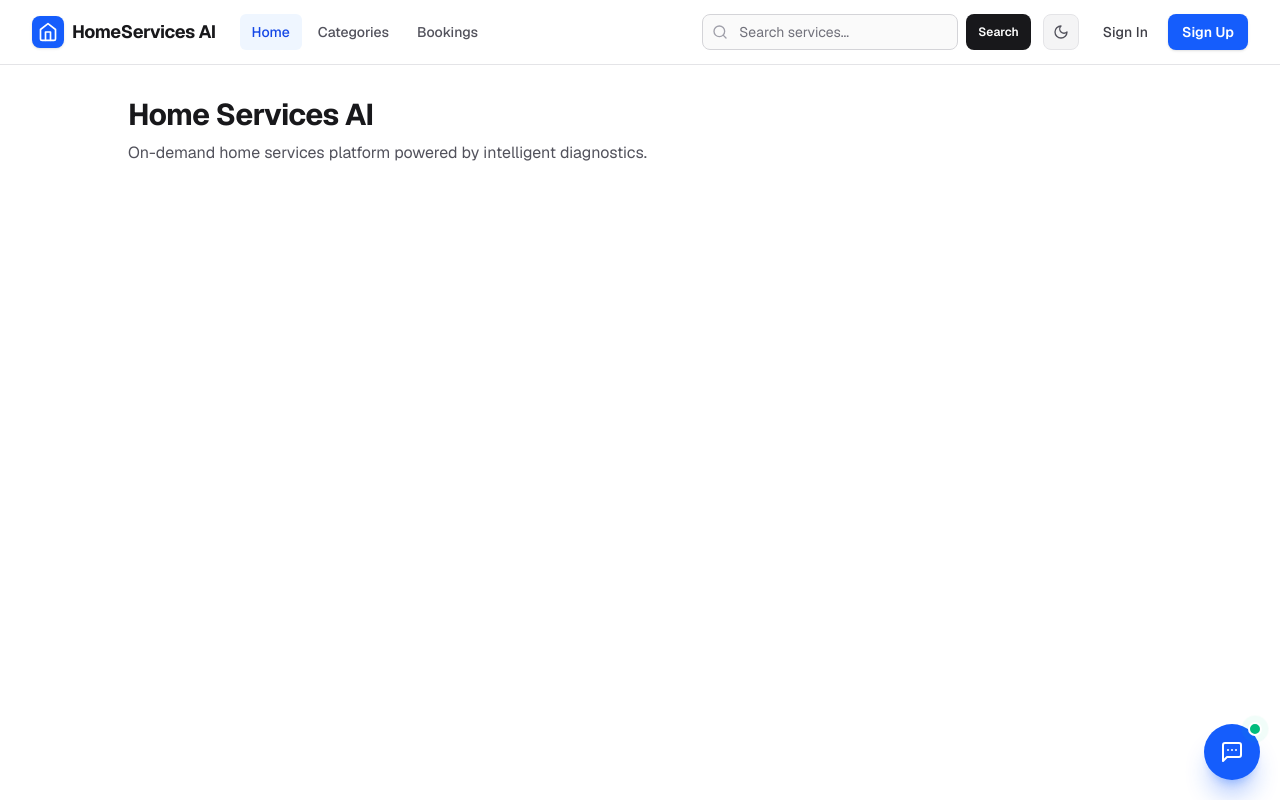
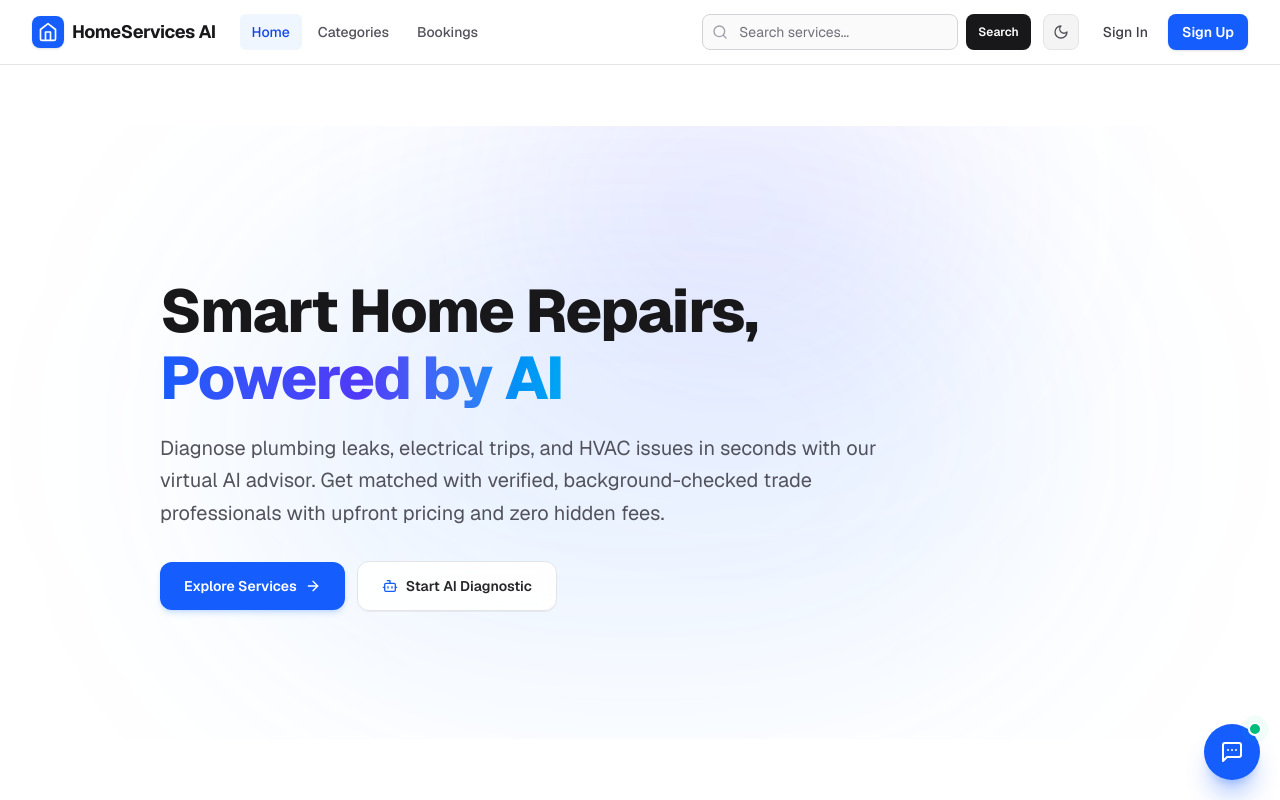
Before and after one commit to amrkhaled104/capstone-FlyrankAi, a Next.js app: page / in a window 1280 px wide. Built offline with nearby package versions, Linux system fonts and the light colour scheme.

Commit message:
feat(home): assemble streamlined landing page with SEO metadata

```diff
--- a/src/app/(main)/page.tsx
+++ b/src/app/(main)/page.tsx
@@ -1,14 +1,17 @@
+import React from 'react';
+import type { Metadata } from 'next';
+import HeroSection from '@/components/home/HeroSection';
+
+export const metadata: Metadata = {
+  title: 'HomeServices AI - AI-Powered Home Maintenance',
+  description:
+    'Instant AI diagnostics for electrical, plumbing, and HVAC issues. Match with certified local trade specialists with upfront transparent pricing.',
+};
+
 export default function HomePage() {
   return (
-    <main className="flex-1 p-8">
-      <div className="mx-auto max-w-5xl">
-        <h1 className="text-3xl font-bold tracking-tight text-zinc-900 dark:text-zinc-50">
-          Home Services AI
-        </h1>
-        <p className="mt-2 text-base text-zinc-600 dark:text-zinc-400">
-          On-demand home services platform powered by intelligent diagnostics.
-        </p>
-      </div>
+    <main className="flex-1 flex flex-col justify-center">
+      <HeroSection />
     </main>
   );
 }
```
